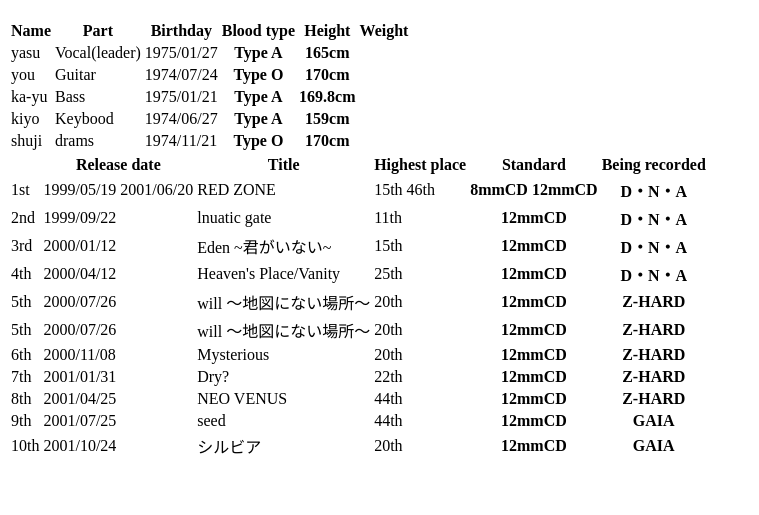
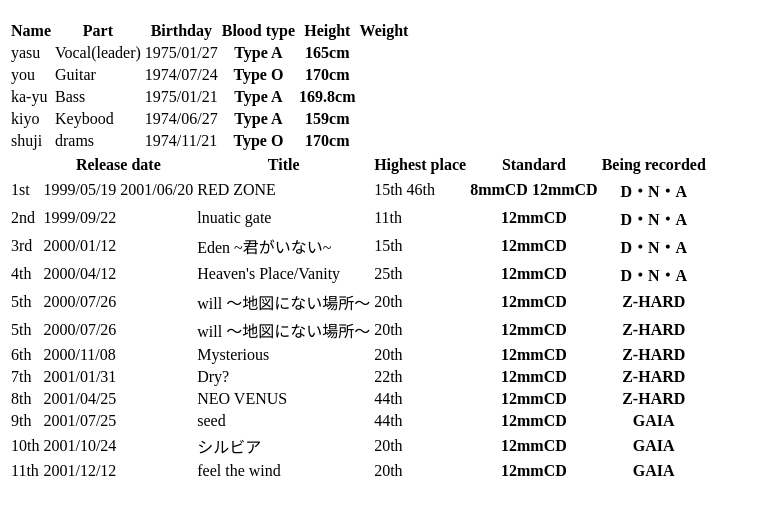
Before and after one commit to ippei-osumi/Test-project, a plain HTML site: page index.html in a window 1280 px wide. Shown: the part 61-576 px from the top of the page, without its empty margins (0-759 px from the left). Drawn offline with Linux system fonts and the light colour scheme.

Commit message:
11thシングル　feel the wind追加

```diff
--- a/index.html
+++ b/index.html
@@ -151,6 +151,14 @@
   <th>12mmCD</th>
   <th>GAIA</th>
 </tr>
+<tr>
+  <td>11th</td>
+  <td>2001/12/12</td>
+  <td>feel the wind</td>
+  <td>20th</td>
+  <th>12mmCD</th>
+  <th>GAIA</th>
+</tr>
   </table>
 
 </body>
```
